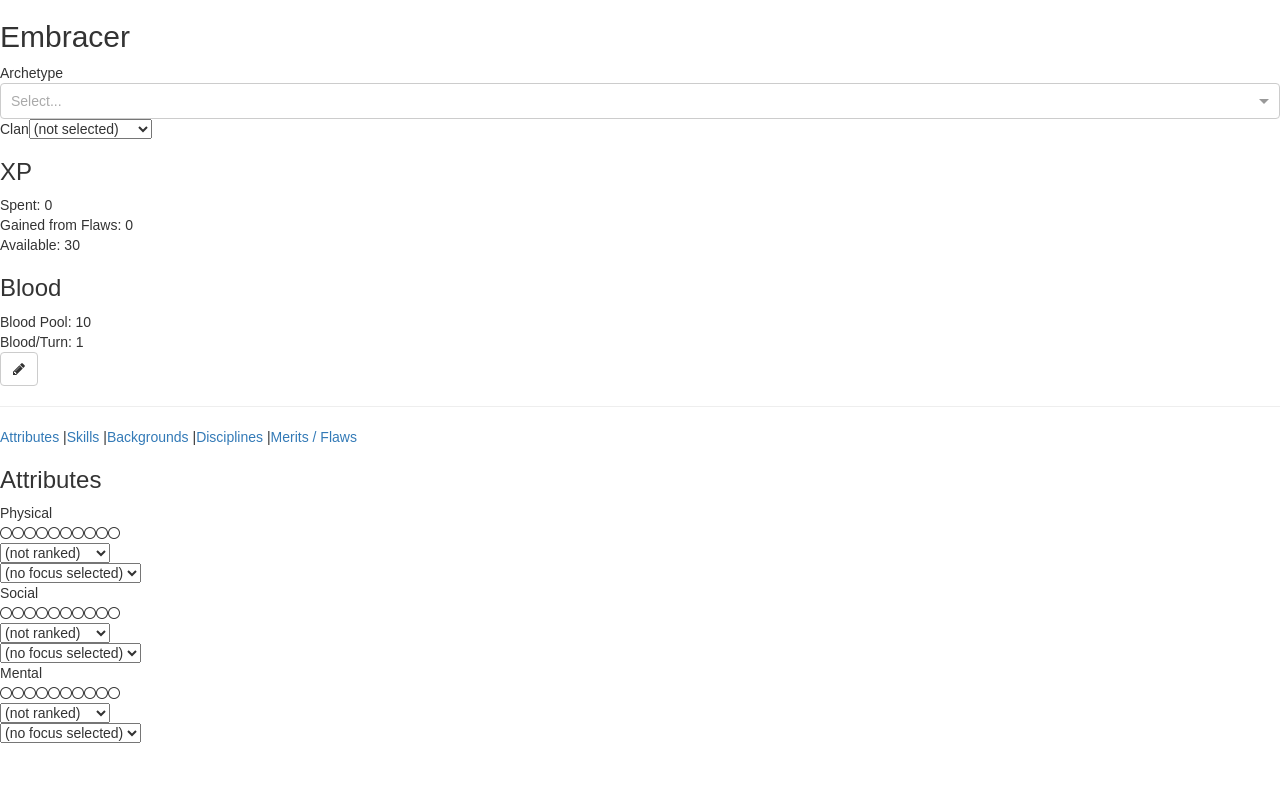
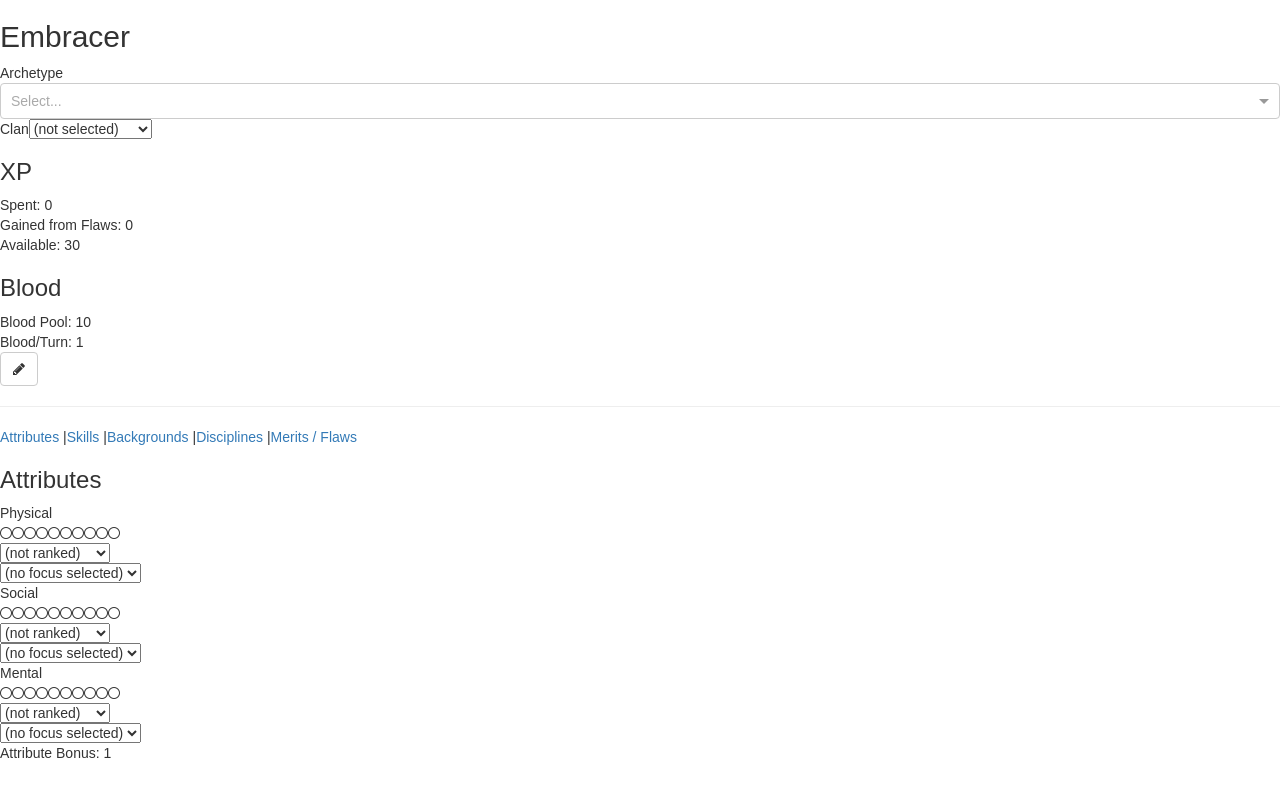
Before and after one commit to TrueWill/embracer, a React (Create React App) app: page / in a window 1280 px wide. Shown: the top 796 px of the page. Built offline with nearby package versions, Linux system fonts and the light colour scheme.

Commit message:
Display attribute bonus

```diff
--- a/src/components/Attributes.js
+++ b/src/components/Attributes.js
@@ -12,6 +12,7 @@ import {
 class Attributes extends Component {
   static propTypes = {
     attributes: PropTypes.object.isRequired,
+    attributeBonus: PropTypes.number.isRequired,
     setRank: PropTypes.func.isRequired,
     setFocus: PropTypes.func.isRequired,
     purchaseOrUnpurchaseDot: PropTypes.func.isRequired
@@ -30,7 +31,7 @@ class Attributes extends Component {
   };
 
   render() {
-    const { attributes } = this.props;
+    const { attributes, attributeBonus } = this.props;
 
     const traits = attributeTraitNames.map(name => (
       <div key={name}>
@@ -55,6 +56,7 @@ class Attributes extends Component {
       <div>
         <h3>Attributes</h3>
         {traits}
+        <div>Attribute Bonus: {attributeBonus}</div>
       </div>
     );
   }
--- a/src/containers/AttributesContainer.js
+++ b/src/containers/AttributesContainer.js
@@ -1,4 +1,5 @@
 import { connect } from 'react-redux';
+import generationSelector from '../utils/generationSelector';
 import {
   setRank,
   setFocus,
@@ -7,10 +8,15 @@ import {
 } from '../actions/characterCreationActions';
 import Attributes from '../components/Attributes';
 
-const mapStateToProps = state => ({
-  attributes: state.character.attributes,
-  isEraser: state.mode.isEraser
-});
+const mapStateToProps = state => {
+  const attributeBonus = generationSelector(state).attributeBonus;
+
+  return {
+    attributes: state.character.attributes,
+    attributeBonus,
+    isEraser: state.mode.isEraser
+  };
+};
 
 const mapDispatchToProps = {
   setRank,
@@ -21,6 +27,7 @@ const mapDispatchToProps = {
 
 const mergeProps = (stateProps, dispatchProps) => ({
   attributes: stateProps.attributes,
+  attributeBonus: stateProps.attributeBonus,
   setRank: dispatchProps.setRank,
   setFocus: dispatchProps.setFocus,
   purchaseOrUnpurchaseDot: stateProps.isEraser
```
Also changed, not shown: 1 other file (tests, documents, lock files or other folders).
